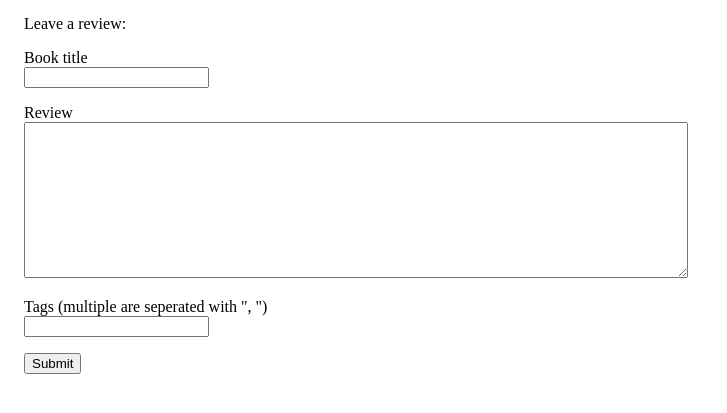
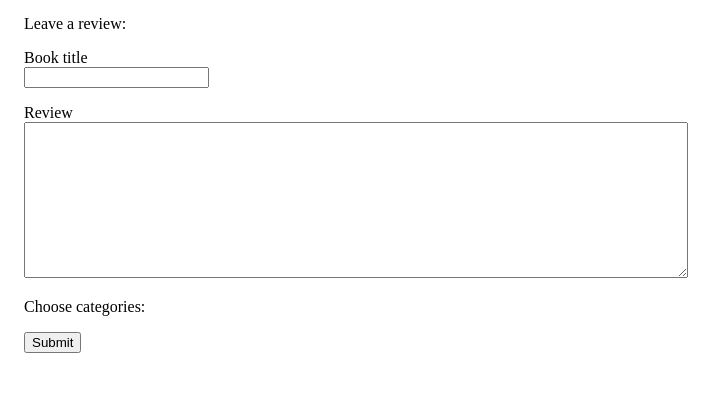
Before and after one commit to jerbjork/book-reviews, a Flask app: page /add_review in a window 1280 px wide. Shown: the part 72-485 px from the top of the page, without its empty margins (0-727 px from the left). Run offline with Flask 3, Linux system fonts and the light colour scheme; the visitor is signed in with stand-in values (Sample User, id 1); data that the repository does not hold is empty.

Commit message:
Change tags to categories

```diff
--- a/app.py
+++ b/app.py
@@ -36,18 +36,18 @@
 
 @app.route("/search", methods=["GET", "POST"])
 def search():
-    sql = "SELECT title FROM tags"
-    tags = db.query(sql)
+    sql = "SELECT title FROM categories"
+    categories = db.query(sql)
     if request.method == "GET":
-        return render_template("search.html", tags=tags)
+        return render_template("search.html", categories=categories)
 
     if request.method == "POST":
         query = request.form["query"]
         check_length(query, 3, 100)
-        if request.form["search"] == "tag":
+        if request.form["search"] == "category":
             sql = """SELECT u.username, r.id, r.title, r.user_id, r.removed
-                  FROM users u, reviews r, tags t, attach a
-                  WHERE t.title = ? AND a.tag_id = t.id AND a.review_id = r.id AND u.id = r.user_id"""
+                  FROM users u, reviews r, categories t, attach a
+                  WHERE t.title = ? AND a.category_id = t.id AND a.review_id = r.id AND u.id = r.user_id"""
             results = (db.query(sql, [query]))
         else:
             sql = """SELECT u.username, r.id, r.title, r.user_id, r.removed
@@ -55,7 +55,7 @@
                     WHERE (u.id = r.user_id AND r.title LIKE ?)
                     OR (u.id = r.user_id AND u.username LIKE ?)"""
             results = db.query(sql, ["%" + query + "%", "%" + query + "%"])
-        return render_template("search.html", query=query, results=results, tags=tags, search=request.form["search"])
+        return render_template("search.html", query=query, results=results, categories=categories, search=request.form["search"])
 
 @app.route("/login", methods=["GET", "POST"])
 def login():
@@ -73,7 +73,7 @@
                 session["username"] = username
                 session["user_id"] = password_hash[0][0]
                 session["csrf_token"] = secrets.token_hex(16)
-                flash("Log in successfull")
+                flash("Log in successful")
                 return redirect("/")
         flash("Incorrect username or password")
         return redirect("/login")
@@ -187,23 +187,36 @@
 
         return redirect("/review/" + str(review_id))
 
-def tags_to_string(tags):
+def string_to_categories(text):
+    if not text:
+        return None
+    check_length(text, 0, 100)
+    categories = []
+    for category in text.split(", "):
+        if text.count(category) > 1:
+            return "Invalid categories"
+        if len(category) < 3:
+            return "Invalid categories"
+        category.capitalize()
+        categories.append(category)
+    return categories
+
+def categories_to_string(categories):
     result = ""
-    for tag in tags:
-        result += tag[0] + ", "
+    for category in categories:
+        result += category[0] + ", "
     return result[:-2]
 
-def get_tags(review_id):
-    sql = "SELECT tags.title FROM tags, reviews, attach WHERE tags.id = attach.tag_id AND attach.review_id = reviews.id AND reviews.id = ?"
+def get_categories(review_id):
+    sql = "SELECT categories.title FROM categories, reviews, attach WHERE categories.id = attach.category_id AND attach.review_id = reviews.id AND reviews.id = ?"
     return db.query(sql, [review_id])
 
-def remove_tags(review_id):
+def remove_categories(review_id):
     sql = "SELECT attach.id FROM attach, reviews WHERE attach.review_id = reviews.id AND reviews.id = ?"
     ids = db.query(sql, [review_id])
-    if ids:
-        for id in ids:
-            sql = "DELETE FROM attach WHERE id = ?"
-            db.execute(sql, [id[0]])
+    for id in ids:
+        sql = "DELETE FROM attach WHERE id = ?"
+        db.execute(sql, [id[0]])
 
 @app.route("/edit_review/<int:review_id>", methods=["GET", "POST"])
 def edit_review(review_id):
@@ -216,26 +229,27 @@
     if review["user_id"] != session["user_id"]:
         abort(403)
 
-    tags = tags_to_string(get_tags(review_id))
     if request.method == "GET":
+        sql = """SELECT c.title, c.id, a.id AS selected
+                 FROM categories c
+                 LEFT JOIN attach a
+                 ON a.review_id = ? AND c.id = a.category_id"""
+        categories = (db.query(sql, [review_id]))
 
-        return render_template("edit_review.html", review=review, tags=tags)
+        return render_template("edit_review.html", review=review, categories=categories)
 
     if request.method == "POST":
         check_csrf()
         title = request.form["title"]
         content = request.form["content"]
-        tags = request.form["tags"]
+        categories = request.form.getlist("categories")
         check_length(title, 1, 100)
-        check_length(tags, 0, 100)
         check_length(content, 1, 10000)
-        remove_tags(review_id)
-        if add_tags(tags, review_id):
-            sql = "UPDATE reviews SET (title, content, removed) = (?, ?, 0)  WHERE id = ?"
-            db.execute(sql, [title, content, review_id])
-            flash("Review updated")
-        else:
-            flash("Tags are too short or in incrrect format")
+        remove_categories(review_id)
+        add_categories(categories, review_id)
+        sql = "UPDATE reviews SET (title, content, removed) = (?, ?, 0)  WHERE id = ?"
+        db.execute(sql, [title, content, review_id])
+        flash("Review updated")
         return redirect("/review/" + str(review_id))
 
 @app.route("/remove_review/<int:review_id>", methods=["GET", "POST"])
@@ -259,26 +273,10 @@
         flash("Review removed")
         return redirect("/review/" + str(review_id))
 
-def add_tags(tags, review_id):
-    if tags:
-        for tag in tags.split(", "):
-            if len(tag) < 3:
-                return False
-            tag.lower()
-            sql = "SELECT id FROM tags WHERE title = ?"
-            tag_id = (db.query(sql, [tag]))
-
-            if not tag_id:
-                sql = "INSERT INTO tags (title) VALUES (?)"
-                db.execute(sql, [tag])
-                tag_id = db.last_insert_id()
-
-            else:
-                tag_id = tag_id[0][0]
-
-            sql = "INSERT INTO attach (tag_id, review_id) VALUES (?, ?)"
-            db.execute(sql, [tag_id, review_id])
-    return True
+def add_categories(categories, review_id):
+    for category_id in categories:
+        sql = "INSERT INTO attach (category_id, review_id) VALUES (?, ?)"
+        db.execute(sql, [category_id, review_id])
 
 @app.route("/add_review", methods=["GET", "POST"])
 def new_review():
@@ -286,20 +284,21 @@
         abort(403)
 
     if request.method == "GET":
-        return render_template("add_review.html")
+        sql = "SELECT title, id from categories"
+        categories = db.query(sql, [])
+        return render_template("add_review.html", categories=categories)
 
     if request.method == "POST":
         check_csrf()
         title = request.form["title"]
         content = request.form["content"]
-        tags = request.form["tags"]
+        categories = request.form.getlist("categories")
         check_length(title, 1, 100)
         check_length(content, 1, 10000)
-        check_length(tags, 0, 100)
         sql = "INSERT INTO reviews (title, content, user_id, time) VALUES (?, ?, ?, datetime('now'))"
         db.execute(sql, [title, content, session["user_id"]])
         review_id = db.last_insert_id()
-        add_tags(tags, review_id)
+        add_categories(categories, review_id)
         flash("Review added")
         return redirect("/review/" + str(review_id))
 
@@ -311,23 +310,23 @@
         abort(404)
 
     review = query[0]
-    sql = "SELECT t.title FROM tags t, attach a WHERE a.review_id = ? AND t.id = a.tag_id"
-    tags = (db.query(sql, [review_id]))
+    sql = "SELECT t.title FROM categories t, attach a WHERE a.review_id = ? AND t.id = a.category_id"
+    categories = (db.query(sql, [review_id]))
     sql = """SELECT u.username, m.content, m.id, m.time, m.user_id
              FROM users u, messages m, reviews r
              WHERE r.id = ? AND r.id = m.review_id AND m.user_id = u.id"""
     messages = (db.query(sql, [review_id]))
     sql = "SELECT users.username FROM users, reviews WHERE users.id = reviews.user_id AND reviews.id = ?"
     user = db.query(sql, [review_id])[0]
-    return render_template("review.html", review=review, tags=tags, messages=messages, user=user)
+    return render_template("review.html", review=review, categories=categories, messages=messages, user=user)
 
-@app.route("/tags/<string:tag>")
-def show_tags(tag):
+@app.route("/categories/<string:category>")
+def show_categories(category):
     sql = """SELECT u.username, r.id, r.title, r.user_id, r.removed
-             FROM users u, reviews r, tags t, attach a
-             WHERE t.title = ? AND a.tag_id = t.id AND a.review_id = r.id AND u.id = r.user_id"""
-    reviews = (db.query(sql, [tag]))
-    return render_template("tags.html", reviews=reviews, tag=tag)
+             FROM users u, reviews r, categories t, attach a
+             WHERE t.title = ? AND a.category_id = t.id AND a.review_id = r.id AND u.id = r.user_id"""
+    reviews = (db.query(sql, [category]))
+    return render_template("categories.html", reviews=reviews, category=category)
 
 @app.route("/create", methods=["POST"])
 def create():
@@ -350,7 +349,7 @@
         return redirect(request.url)
 
     flash("Account created")
-    return redirect("/")
+    return redirect("/login")
 
 @app.route("/new_message", methods=["POST"])
 def new_message():
--- a/schema.sql
+++ b/schema.sql
@@ -5,7 +5,7 @@
     image BLOB
 );
 
-CREATE TABLE tags (
+CREATE TABLE categories (
     id INTEGER PRIMARY KEY,
     title TEXT UNIQUE
 );
@@ -16,7 +16,8 @@
     content TEXT,
     user_id INTEGER REFERENCES users,
     time INTEGER,
-    removed INTEGER DEFAULT 0
+    removed INTEGER DEFAULT 0,
+    UNIQUE (user_id, title)
 );
 
 
@@ -30,7 +31,26 @@
 
 CREATE TABLE attach (
     id INTEGER PRIMARY KEY,
-    tag_id INTEGER REFERENCES tags ON DELETE CASCADE,
+    category_id INTEGER REFERENCES categories ON DELETE CASCADE,
     review_id INTEGER REFERENCES reviews ON DELETE CASCADE,
-    UNIQUE (tag_id, review_id)
+    UNIQUE (category_id, review_id)
 );
+
+INSERT INTO categories (title) VALUES ("Adult");
+INSERT INTO categories (title) VALUES ("Adventure");
+INSERT INTO categories (title) VALUES ("Childrens");
+INSERT INTO categories (title) VALUES ("Contemporary");
+INSERT INTO categories (title) VALUES ("Crime");
+INSERT INTO categories (title) VALUES ("Fiction");
+INSERT INTO categories (title) VALUES ("History");
+INSERT INTO categories (title) VALUES ("Horror");
+INSERT INTO categories (title) VALUES ("Mystery");
+INSERT INTO categories (title) VALUES ("Non-fiction");
+INSERT INTO categories (title) VALUES ("Philosophy");
+INSERT INTO categories (title) VALUES ("Poetry");
+INSERT INTO categories (title) VALUES ("Politics");
+INSERT INTO categories (title) VALUES ("Romance");
+INSERT INTO categories (title) VALUES ("Science");
+INSERT INTO categories (title) VALUES ("Science Fiction");
+INSERT INTO categories (title) VALUES ("Young-adult");
+INSERT INTO categories (title) VALUES ("War");
--- a/templates/add_review.html
+++ b/templates/add_review.html
@@ -13,8 +13,12 @@
     <textarea name="content" rows="10" cols="80" maxlength="15000" required></textarea>
   </p>
   <p>
-    Tags (multiple are seperated with ", ")<br />
-    <input type="text" name="tags" maxlength="100"/>
+    <p>Choose categories:</p>
+    {% for category in categories %}
+    <p>
+      <input type="checkbox" name="categories" value="{{ category.id }}" /> {{ category.title }}
+    </p>
+    {% endfor %}
   </p>
   <input type="hidden" name="csrf_token" value="{{ session.csrf_token }}" />
   <input type="submit" value="Submit" />
```
Also changed, not shown: templates/edit_review.html (+8 -2 lines), templates/review.html (+7 -7 lines), templates/search.html (+6 -6 lines).
